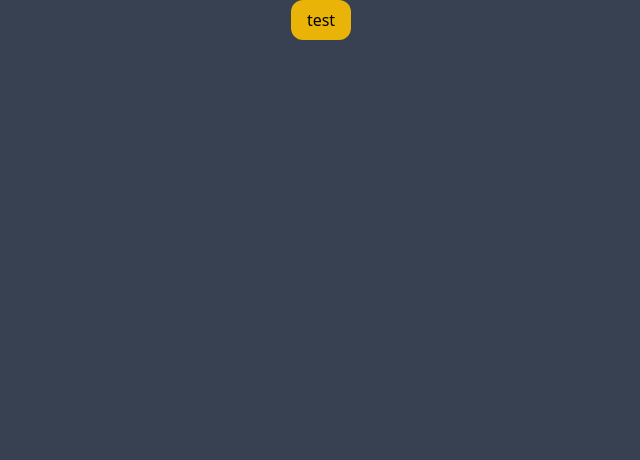
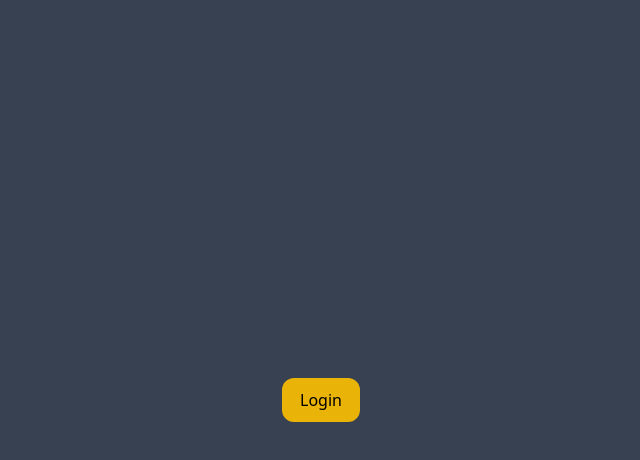
Before and after one commit to Logannford/private, a Nuxt app: page / in a window 1280 px wide. Shown: the top 460 px of the page, without its empty margins (319-959 px from the left). Built offline with nearby package versions, Linux system fonts and the light colour scheme.

Commit message:
initial commit for login

```diff
--- a/app.vue
+++ b/app.vue
@@ -1,6 +1,6 @@
 <template>
   <div class="w-full flex justify-center">
-    <ButtonsLightButton text="test" />
+    <Login />
   </div>
 </template>
 
--- a/components/buttons/light-button.vue
+++ b/components/buttons/light-button.vue
@@ -1,10 +1,13 @@
 <template>
 	<button
 		@click="turnBtnOn()"
-		class="bg-yellow-500 rounded-xl text-black px-4 py-2"
+		class="bg-yellow-500 rounded-xl text-black px-4 py-2 border-2 border-yellow-500 hover:bg-white duration-300"
 		ref="button"
 	>
-		<div v-if="loading">
+		<div
+			v-if="loading"
+			class="text-black w-5 h-5 hover:text-yellow-500"
+		>
 			<Spinner />
 		</div>
 		<!-- the text is passed in as a prop when we use the button site wide -->
--- /dev/null
+++ b/components/login.vue
@@ -0,0 +1,7 @@
+<template>
+	<div class="">
+		<ButtonsLightButton text="Login" />
+	</div>
+</template>
+
+<script setup lang="ts"></script>
--- /dev/null
+++ b/components/signup.vue
@@ -0,0 +1,7 @@
+<template>
+	<div class="">
+		signup
+	</div>
+</template>
+
+<script setup lang="ts"></script>
--- a/components/spinner/spinner.vue
+++ b/components/spinner/spinner.vue
@@ -1,6 +1,6 @@
 <template>
 	<!-- thanks Sam Herbert :) -->
-	<svg width="38" height="38" viewBox="0 0 38 38" xmlns="http://www.w3.org/2000/svg" stroke="#fff">
+	<svg viewBox="0 0 38 38" xmlns="http://www.w3.org/2000/svg" stroke="currentColor">
 		<g fill="none" fill-rule="evenodd">
 			<g transform="translate(1 1)" stroke-width="2">
 				<circle stroke-opacity=".5" cx="18" cy="18" r="18"/>
@@ -17,3 +17,5 @@
 		</g>
 	</svg>
 </template>
+
+<script setup lang="ts"></script>
--- a/nuxt.config.ts
+++ b/nuxt.config.ts
@@ -9,7 +9,7 @@ export default defineNuxtConfig({
 				}
 			],
 			bodyAttrs: {
-				class: "bg-gray-700"
+				class: "bg-gray-700 w-full h-screen grid place-items-center"
 			}
 		}
 	},
```
